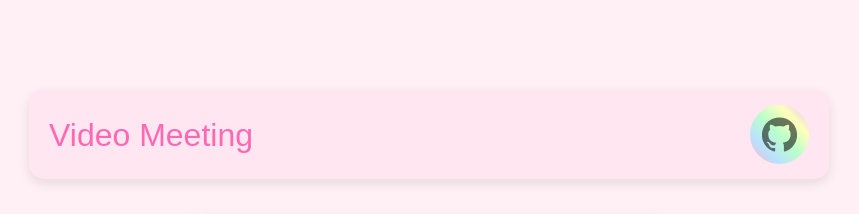
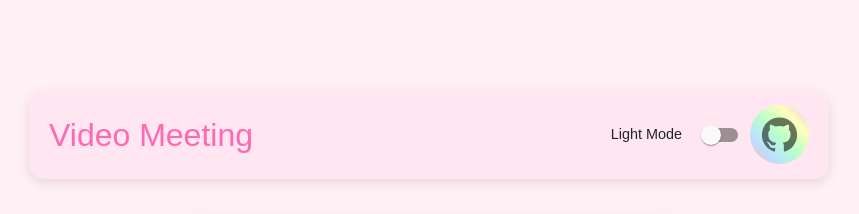
Before and after one commit to Aanandi05/Video-Calling-Application, a React (Create React App) app: page / in a window 1280 px wide. Shown: the top 214 px of the page, without its empty margins (211-1070 px from the left). Built offline with nearby package versions, Linux system fonts and the light colour scheme; the HTML template or start-up script is replaced by a standard one.

Commit message:
Update Home.js

```diff
--- a/src/Home.js
+++ b/src/Home.js
@@ -1,5 +1,5 @@
 import React, { Component } from 'react';
-import { Input, Button, IconButton } from '@material-ui/core';
+import { Input, Button, IconButton, Switch } from '@material-ui/core';
 import GitHubIcon from '@material-ui/icons/GitHub';
 import axios from 'axios';
 import "./Home.css";
@@ -8,8 +8,9 @@ class Home extends Component {
   constructor(props) {
     super(props);
     this.state = {
-      createPassword: '', // password generated by server for new meeting
-      joinPassword: '',   // password entered by user to join meeting
+      createPassword: '',
+      joinPassword: '',
+      darkMode: false, // Dark/Light mode
     };
   }
 
@@ -17,7 +18,11 @@ class Home extends Component {
     this.setState({ [e.target.name]: e.target.value });
   }
 
-  // Create meeting
+  toggleDarkMode = () => {
+    this.setState({ darkMode: !this.state.darkMode });
+  }
+
+  // --- Existing functions ---
   createMeeting = async () => {
     try {
       const backendURL =
@@ -25,7 +30,6 @@ class Home extends Component {
           ? "/create-room"
           : "http://localhost:4001/create-room";
 
-      // Server will generate a random password
       const res = await axios.post(backendURL);
       const password = res.data.password;
       this.setState({ createPassword: password });
@@ -35,7 +39,6 @@ class Home extends Component {
     }
   }
 
-  // Enter created meeting
   goToCreatedMeeting = () => {
     const { createPassword } = this.state;
     if (createPassword) {
@@ -43,7 +46,6 @@ class Home extends Component {
     }
   }
 
-  // Join meeting
   joinMeeting = async () => {
     const { joinPassword } = this.state;
     if (!joinPassword) return alert("Please enter the meeting password");
@@ -63,7 +65,6 @@ class Home extends Component {
     }
   }
 
-  // Copy to clipboard
   copyToClipboard = (text) => {
     navigator.clipboard.writeText(text).then(() => {
       alert("Copied to clipboard!");
@@ -73,18 +74,30 @@ class Home extends Component {
   }
 
   render() {
-    const { createPassword, joinPassword } = this.state;
+    const { createPassword, joinPassword, darkMode } = this.state;
+    const wrapperClass = darkMode ? "home-wrapper dark" : "home-wrapper";
 
     return (
-      <div className="home-wrapper">
+      <div className={wrapperClass}>
         <div className="top-panel">
           <h2 className="top-title">Video Meeting</h2>
-          <IconButton
-            onClick={() => window.open("https://github.com/0x5eba/Video-Meeting", "_blank")}
-            className="github-btn"
-          >
-            <GitHubIcon fontSize="large" />
-          </IconButton>
+          <div>
+            {/* Dark/Light Mode Toggle */}
+            <span style={{ marginRight: '10px', fontSize: '0.9rem' }}>
+              {darkMode ? "Dark Mode" : "Light Mode"}
+            </span>
+            <Switch
+              checked={darkMode}
+              onChange={this.toggleDarkMode}
+              color="secondary"
+            />
+            <IconButton
+              onClick={() => window.open("https://github.com/Aanandi05/Video-Calling-Application", "_blank")}
+              className="github-btn"
+            >
+              <GitHubIcon fontSize="large" />
+            </IconButton>
+          </div>
         </div>
 
         <section className="hero-section">
```
